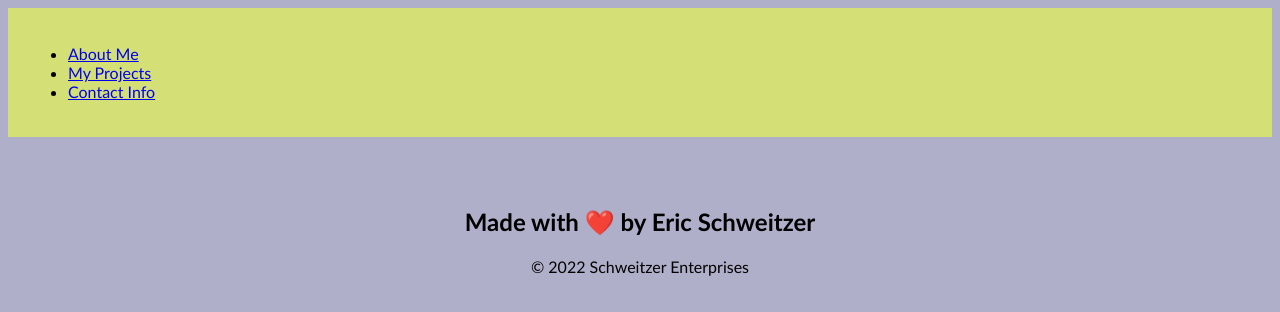
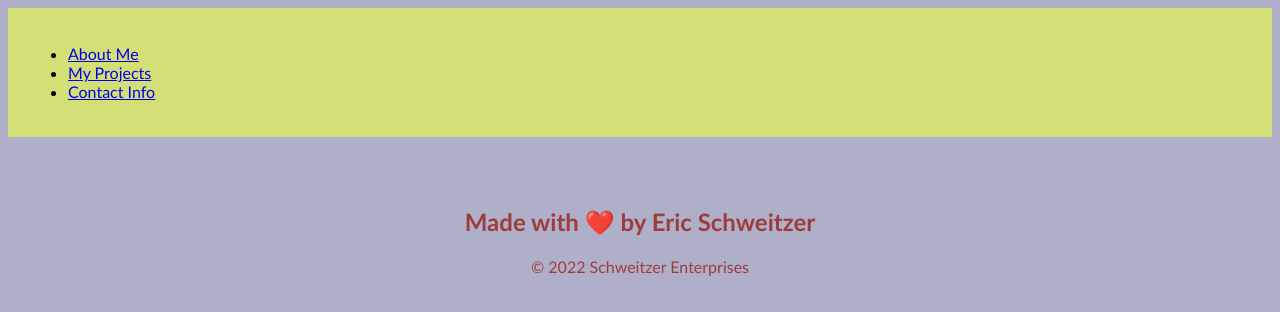
Before and after one commit to ers206/original-portfolio, a plain HTML site: page index.html in a window 1280 px wide. Drawn offline with Linux system fonts and the light colour scheme.

Commit message:
just started

```diff
--- a/assets/css/style.css
+++ b/assets/css/style.css
@@ -15,7 +15,7 @@ header div{
 
 .footer {
     padding: 50px;
-    clear: both;
+    color: rgb(158, 60, 60);
     font-family: 'Trebuchet MS', 'Lucida Sans Unicode', 'Lucida Grande', 'Lucida Sans', Arial, sans-serif;
     text-align: center;
 }
```
